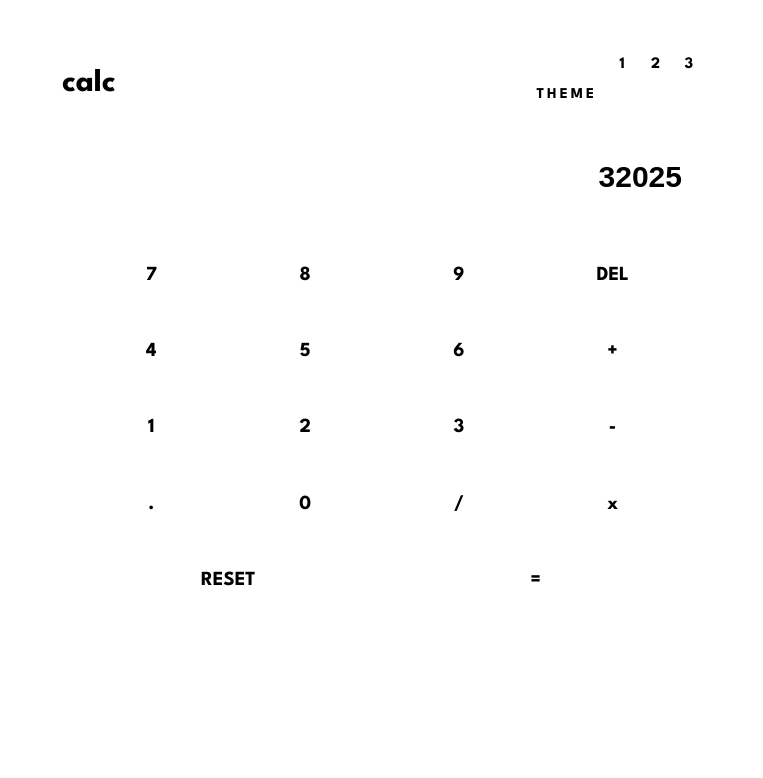
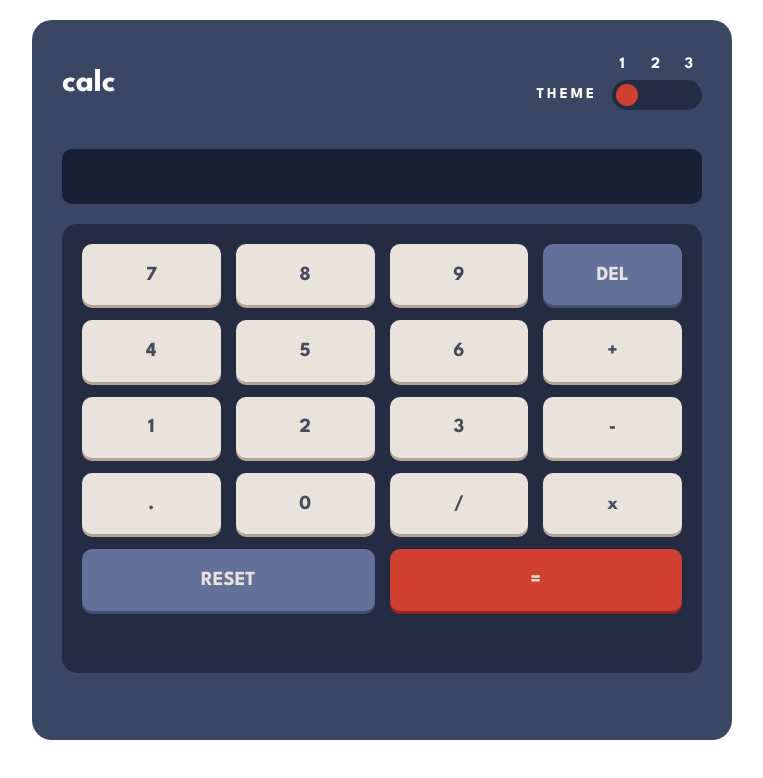
Before and after one commit to flaviogp/calculator-app-main, a React (Vite) app: page / in a window 1280 px wide. Shown: the top 778 px of the page, without its empty margins (258-1021 px from the left). Built offline with nearby package versions, Linux system fonts and the light colour scheme.

Commit message:
feat: add themes

```diff
--- a/src/App.tsx
+++ b/src/App.tsx
@@ -1,11 +1,14 @@
+import { useState } from "react"
 import Header from "./components/Header"
 import Main from "./components/Main"
 
 function App() {
+const [theme, setTheme] = useState(1)
+
 
   return (
-    <div className="app">
-      <Header />
+    <div className={`app theme-${theme}`}>
+      <Header  setTheme={setTheme} theme={theme}/>
       < Main />
     </div>
   )
--- a/src/components/Display/index.tsx
+++ b/src/components/Display/index.tsx
@@ -1,11 +1,12 @@
 interface DisplayProps {
   value: string
+  setValue: ( arg:string ) => void
 }
 
-const Display = ({value}: DisplayProps) => {
+const Display = ({value, setValue}: DisplayProps) => {
   return (
     <label htmlFor="display">
-      <input type="text" name="display" id="display" value={value} />
+      <input type="text" name="display" id="display" value={value} onChange={e => setValue(e.currentTarget.value)}/>
     </label>
   )
 }
--- a/src/components/Header/index.tsx
+++ b/src/components/Header/index.tsx
@@ -1,10 +1,15 @@
 import ThemeSelector from '../ThemeSelector'
 
-const Header = () => {
+
+interface HeaderProps {
+  setTheme: (arg: number) => void;
+  theme: number;
+}
+const Header = ({setTheme, theme} : HeaderProps) => {
   return (
     <header className='header'>
         <h1>calc</h1>
-        <ThemeSelector />
+        <ThemeSelector setTheme={setTheme} theme={theme}/>
     </header>
   )
 }
--- a/src/components/Keypad/index.tsx
+++ b/src/components/Keypad/index.tsx
@@ -1,30 +1,40 @@
 
-const Keypad = () => {
+interface KeypadProps {
+  setvalue: (arg: string) => void
+}
+
+const Keypad = ({setvalue}:KeypadProps) => {
+
+  const handleClick = (e: React.MouseEvent<HTMLDivElement, MouseEvent>) => {
+    const value = e.currentTarget.innerText
+    setvalue(value)
+  }
+
   return (
     <div className="keypad">
       <div className="row">
-        <div id="7">7</div>
-        <div id="8">8</div>
-        <div id="9">9</div>
+        <div id="7" onClick={(e) => handleClick(e)}>7</div>
+        <div id="8" onClick={(e) => handleClick(e)}>8</div>
+        <div id="9" onClick={(e) => handleClick(e)}>9</div>
         <div id="del">del</div>
       </div>
       <div className="row">
-        <div id="4">4</div>
-        <div id="5">5</div>
-        <div id="6">6</div>
-        <div id="plus">+</div>
+        <div id="4" onClick={(e) => handleClick(e)}>4</div>
+        <div id="5" onClick={(e) => handleClick(e)}>5</div>
+        <div id="6" onClick={(e) => handleClick(e)}>6</div>
+        <div id="plus" onClick={(e) => handleClick(e)}>+</div>
       </div>
       <div className="row">
-        <div id="1">1</div>
-        <div id="2">2</div>
-        <div id="3">3</div>
-        <div id="minus">-</div>
+        <div id="1" onClick={(e) => handleClick(e)}>1</div>
+        <div id="2" onClick={(e) => handleClick(e)}>2</div>
+        <div id="3" onClick={(e) => handleClick(e)}>3</div>
+        <div id="minus" onClick={(e) => handleClick(e)}>-</div>
       </div>
       <div className="row">
-        <div id="dot">.</div>
-        <div id="0">0</div>
-        <div id="bar">/</div>
-        <div id="multiplier">x</div>
+        <div id="dot" onClick={(e) => handleClick(e)}>.</div>
+        <div id="0" onClick={(e) => handleClick(e)}>0</div>
+        <div id="bar" onClick={(e) => handleClick(e)}>/</div>
+        <div id="multiplier" onClick={(e) => handleClick(e)}>x</div>
       </div>
       <div className="row buttons">
       <div id="reset">reset</div>
--- a/src/components/Main/index.tsx
+++ b/src/components/Main/index.tsx
@@ -1,11 +1,13 @@
+import { useState } from "react"
 import Display from "../Display"
 import Keypad from "../Keypad"
 
 const Main = () => {
+  const [value, setValue] = useState('');
   return (
     <main className="main">
-      <Display value={'32025'} />
-      <Keypad />
+      <Display value={value} setValue={setValue}/>
+      <Keypad setValue={setValue}/>
     </main>
   )
 }
--- a/src/components/ThemeSelector.tsx
+++ b/src/components/ThemeSelector.tsx
@@ -1,7 +1,11 @@
 import { useState } from "react"
 
-const ThemeSelector = () => {
-  const [theme, setTheme] = useState(1)
+
+interface ThemeSelectorProps {
+  setTheme: (arg: number) => void;
+  theme: number;
+}
+const ThemeSelector = ({setTheme, theme}: ThemeSelectorProps) => {
 
   const toggleInputTheme = (id: string) => {
     id === 'theme-one' &&  setTheme(1)
@@ -12,7 +16,7 @@ const ThemeSelector = () => {
   const handleClick = () => {
     if(theme >= 3) return setTheme(1)
     const nextTheme = theme + 1
-    return setTheme(nextTheme)
+  return setTheme(nextTheme)
   }
 
   return (
```
